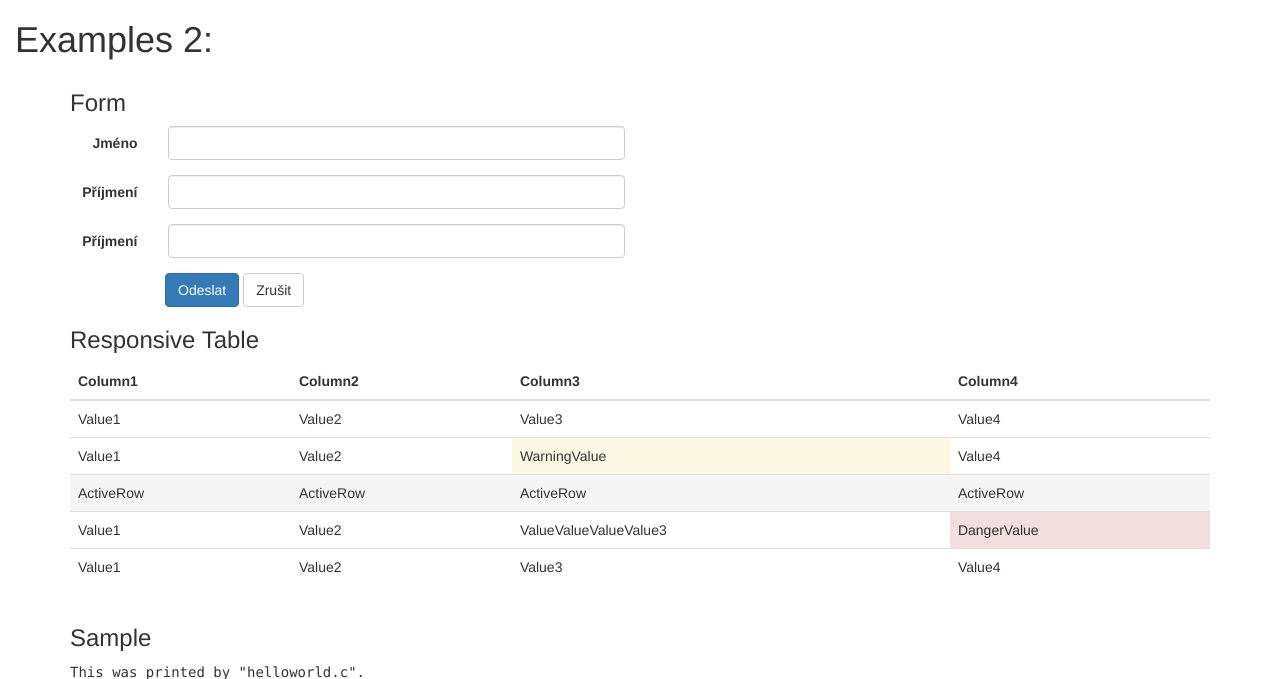
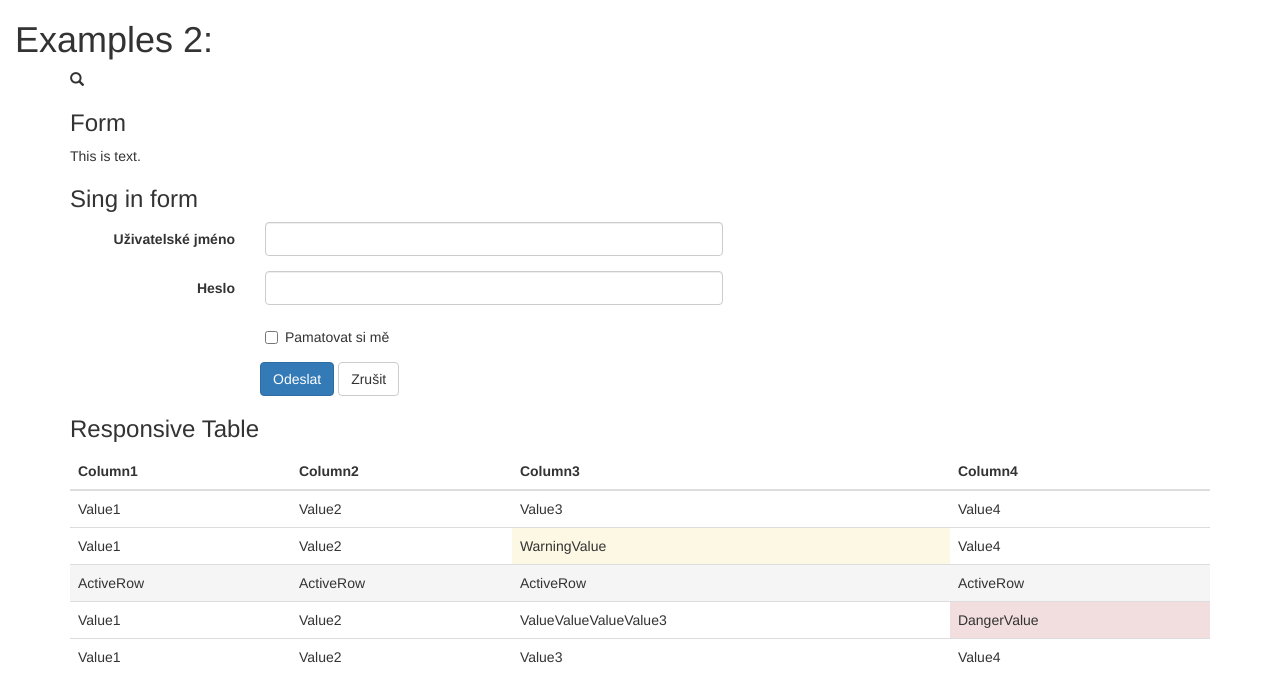
Before and after one commit to vojtechkrocan/bootstrap-test, a PHP site: page / in a window 1280 px wide. Shown: the top 679 px of the page. Run offline with PHP 8.4, Linux system fonts and the light colour scheme.

Commit message:
forms added

```diff
--- a/index.php
+++ b/index.php
@@ -31,31 +31,41 @@
 
 	<div id="second" class="container">
 
+		<span class="glyphicon glyphicon-search" aria-hidden="true"></span>
+
 		<h3>Form</h3>
+		<div class="bs-callout bs-callout-info">
+			This is text.
+		</div>
+
+		<h3>Sing in form</h3>
 		<form class="form-horizontal">
 
 			<div class="form-group">
-				<label for="first_name" class="control-label col-sm-1">Jméno</label>
-				<div class="col-sm-5">
-					<input type="text" class="form-control" id="first_name">
+				<label for="username" class="control-label col-md-2">Uživatelské jméno</label>
+				<div class="col-md-5">
+					<input type="text" class="form-control" id="username">
 				</div>
 			</div>
 
 			<div class="form-group">
-				<label for="last_name" class="control-label col-sm-1">Příjmení</label>
-				<div class="col-sm-5">
-					<input type="text" class="form-control" id="last_name">
+				<label for="password" class="control-label col-md-2">Heslo</label>
+				<div class="col-md-5">
+					<input type="password" class="form-control" id="password">
 				</div>
 			</div>
 
 			<div class="form-group">
-				<label for="password" class="control-label col-sm-1">Příjmení</label>
-				<div class="col-sm-5">
-					<input type="password" class="form-control" id="password">
+				<div class="col-md-5 col-md-offset-2">
+					<div class="checkbox">
+						<label>
+							<input type="checkbox" id="remember"> Pamatovat si mě
+						</label>
+					</div>
 				</div>
 			</div>
 
-			<div class="col-sm-offset-1">
+			<div class="col-sm-offset-2">
 				<button type="submit" class="btn btn-primary">Odeslat</button>
 				<button type="submit" class="btn btn-default">Zrušit</button>
 			</div>
```
